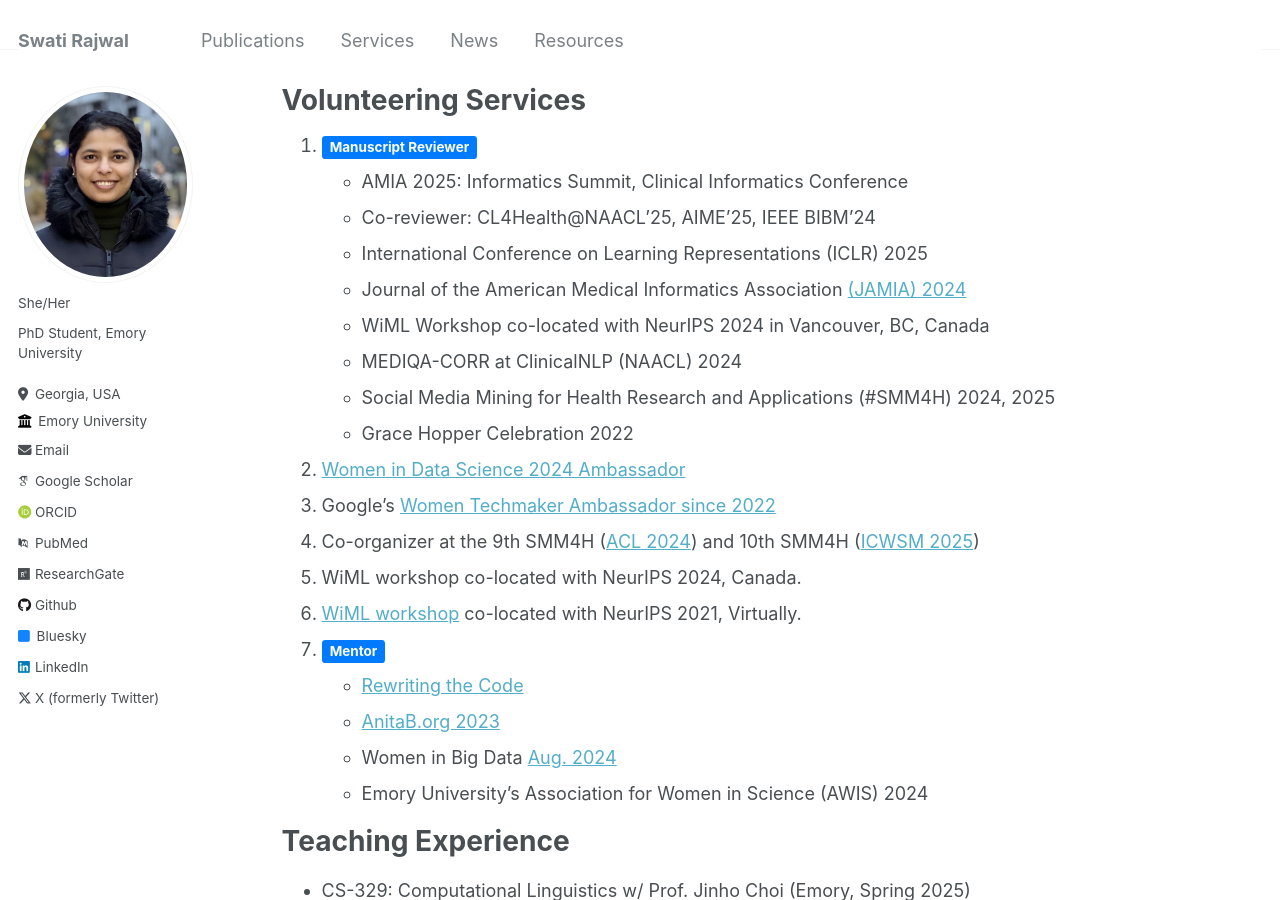
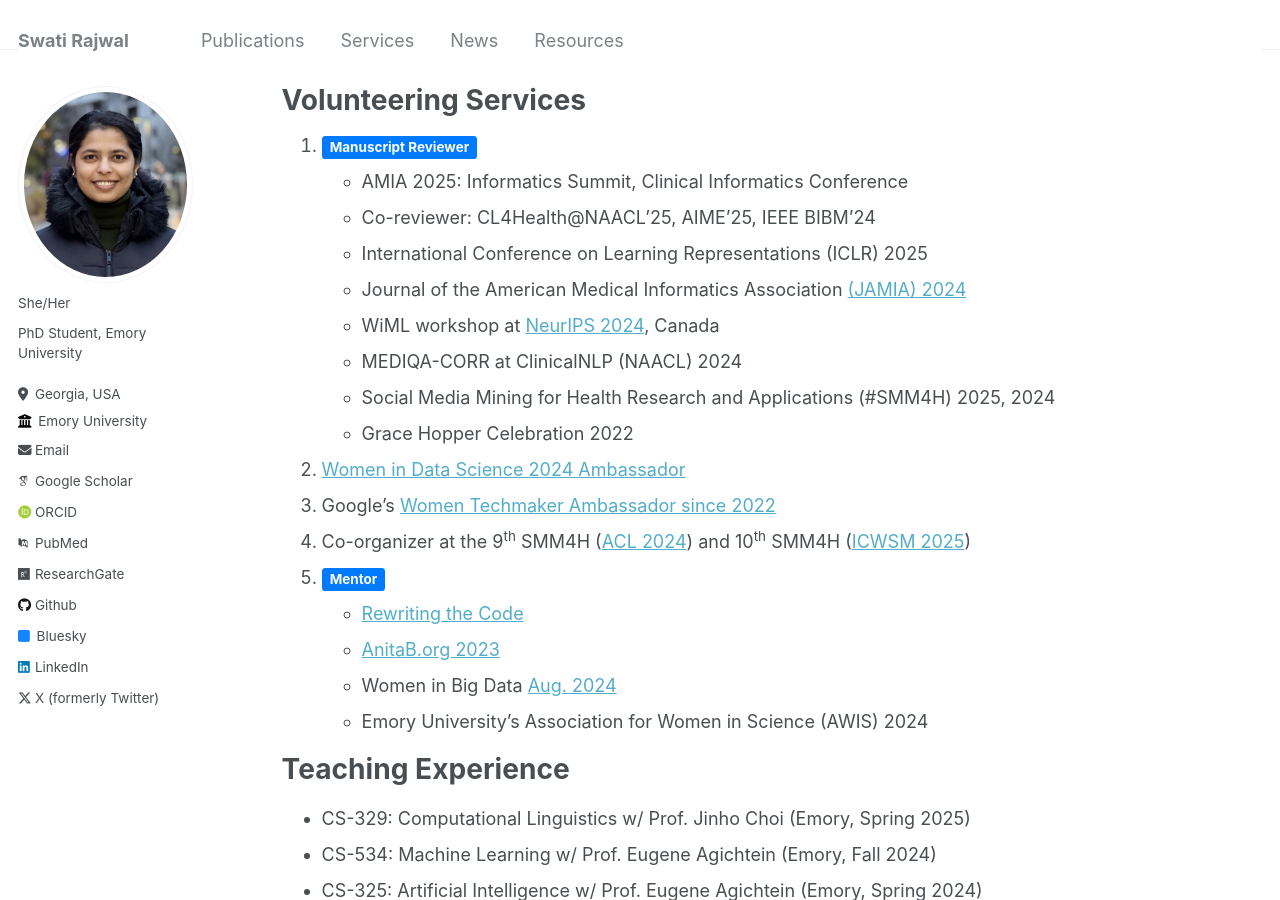
Before and after one commit to swati-rajwal/swati-rajwal.github.io, a Jekyll site: the page built from _pages/services.md, in a window 1280 px wide and 900 px high. Built offline with Jekyll 4.4.1, drawn with Linux system fonts in a browser that asks for light colours; some web fonts are replaced.

Commit message:
Update services.md

```diff
--- a/_pages/services.md
+++ b/_pages/services.md
@@ -10,16 +10,14 @@ author_profile: true
    * Co-reviewer: CL4Health@NAACL'25, AIME'25, IEEE BIBM'24
    * International Conference on Learning Representations (ICLR) 2025
    * Journal of the American Medical Informatics Association <a href="https://fdslive.oup.com/www.oup.com/academic/pdf/reviewer-certificate/jamia-12481742867999068944_cert.pdf" target="_blank">(JAMIA) 2024</a>
-   * WiML Workshop co-located with NeurIPS 2024 in Vancouver, BC, Canada
+   * WiML workshop at <a href="https://sites.google.com/wimlworkshop.org/wiml-2024/program?authuser=0#h.1dzx6aq157xv" target="_blank">NeurIPS 2024</a>, Canada
    * MEDIQA-CORR at ClinicalNLP (NAACL) 2024
-   * Social Media Mining for Health Research and Applications (#SMM4H) 2024, 2025
+   * Social Media Mining for Health Research and Applications (#SMM4H) 2025, 2024
    * Grace Hopper Celebration 2022
-3. <a href="https://www.widsworldwide.org/get-inspired/blog/people/swati-rajwal/" target="_blank">Women in Data Science 2024 Ambassador</a>
-4. Google's <a href="https://g.dev/swatirajwal" target="_blank">Women Techmaker Ambassador since 2022</a>
-5. Co-organizer at the 9th SMM4H (<a href="https://aclanthology.org/2024.smm4h-1.40/" target="_blank">ACL 2024</a>) and 10th SMM4H (<a href="https://healthlanguageprocessing.org/smm4h-2025/" target="_blank">ICWSM 2025</a>)
-6. WiML workshop co-located with NeurIPS 2024, Canada.
-7. <a href="https://x.com/SwatiRajwal/status/1468835482976940032" target="_blank">WiML workshop</a> co-located with NeurIPS 2021, Virtually.
-8. <span class="label label-success" style="background-color: #007bff; display: inline; padding: .2em .6em .3em; font-size: 75%; font-weight: bold; line-height: 1; color: #ffffff; text-align: center; white-space: nowrap; vertical-align: baseline; border-radius: .25em;">Mentor</span>
+2. <a href="https://www.widsworldwide.org/get-inspired/blog/people/swati-rajwal/" target="_blank">Women in Data Science 2024 Ambassador</a>
+3. Google's <a href="https://g.dev/swatirajwal" target="_blank">Women Techmaker Ambassador since 2022</a>
+4. Co-organizer at the 9<sup>th</sup> SMM4H (<a href="https://aclanthology.org/2024.smm4h-1.40/" target="_blank">ACL 2024</a>) and 10<sup>th</sup> SMM4H (<a href="https://healthlanguageprocessing.org/smm4h-2025/" target="_blank">ICWSM 2025</a>)
+5. <span class="label label-success" style="background-color: #007bff; display: inline; padding: .2em .6em .3em; font-size: 75%; font-weight: bold; line-height: 1; color: #ffffff; text-align: center; white-space: nowrap; vertical-align: baseline; border-radius: .25em;">Mentor</span>
     * <a href="https://rewritingthecode.org/member-story/meet-swati/" target="_blank">Rewriting the Code</a>
     * <a href="https://x.com/SwatiRajwal/status/1751056567510691906" target="_blank">AnitaB.org 2023</a>
     * Women in Big Data <a href="https://swati-rajwal.github.io/files/2024_WiBD_August_Mentorship.pdf" target="_blank">Aug. 2024</a>
```
